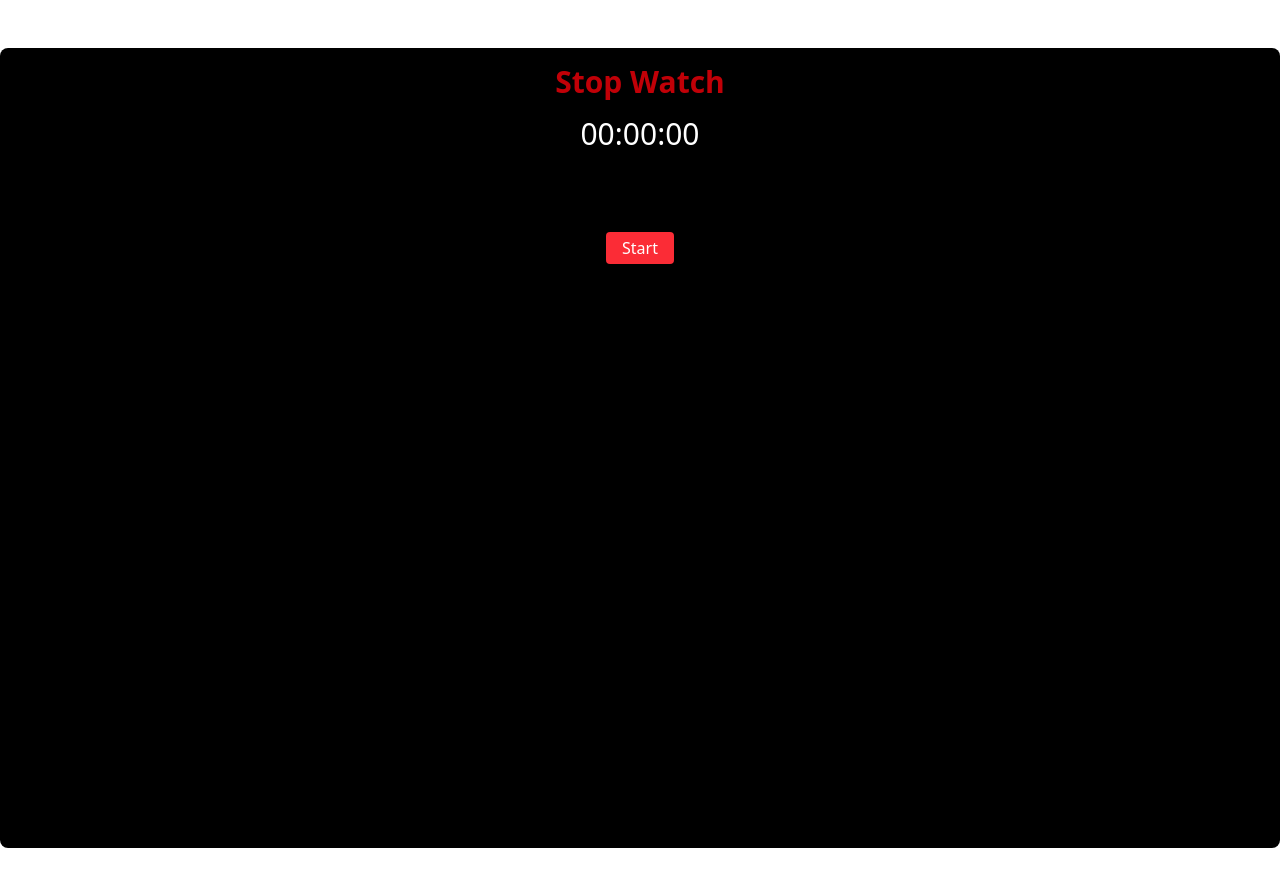
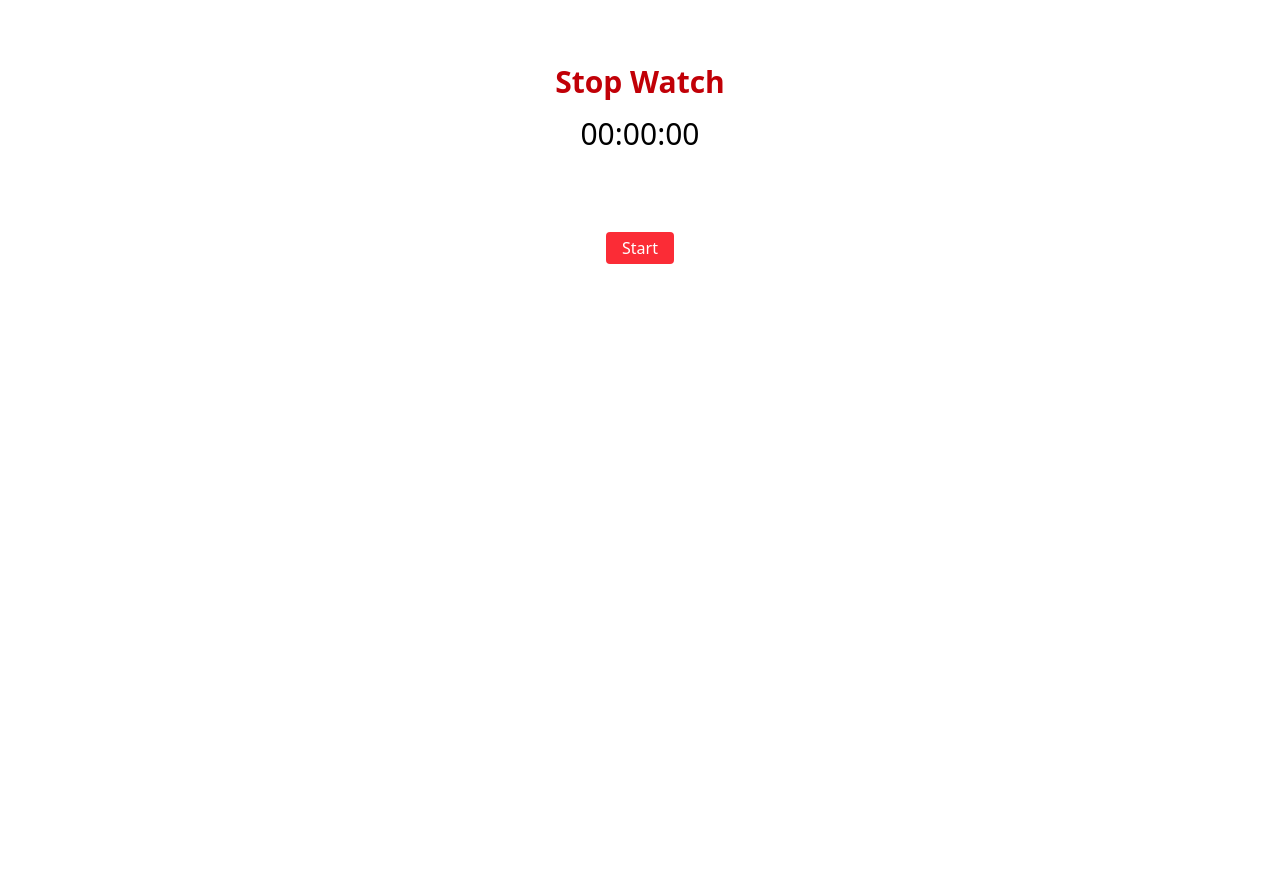
Before and after one commit to Shreyya18/react, a React (Vite) app in the folder stop-watch/: page / in a window 1280 px wide. Shown: the top 886 px of the page. Built offline with nearby package versions, Linux system fonts and the light colour scheme.

Commit message:
implement stopwatch functionality with start, pause, and reset actions

```diff
--- a/stop-watch/src/Components/StopWatch.jsx
+++ b/stop-watch/src/Components/StopWatch.jsx
@@ -3,11 +3,41 @@ import Timer from "./Timer";
 import ControlButton from "./ControlButton";
 
 const StopWatch = () => {
+  const[isActive,setIsActive]=React.useState(false);
+  const[isPaused,setIsPaused]=React.useState(false);
+  const[time,setTime]=React.useState(0);
+
+  const handleStart=()=>{
+    setIsActive(true);
+
+  }
+
+  const handleReset=()=>{
+    setIsActive(false);
+  }
+  const handlePause=()=>{
+    setIsPaused(!isPaused);
+
+  }
+
+  React.useEffect(()=> {
+    let intervalId;
+    if(isActive && !isPaused){
+      intervalId=setInterval(()=>{
+        setTime((time)=>time+1);
+      },10);
+    }
+    else{
+      clearInterval(intervalId);
+    }
+  },[isActive,isPaused] );
+
+
   return (
-    <div className="h-screen w-full flex flex-col items-center  m-12 bg-black text-white mx-auto rounded-lg">
+    <div className="min-h-screen w-full flex flex-col items-center  m-12 bg-white text-black mx-auto  ">
       <h1 className="m-4 text-3xl font-bold text-red-700">Stop Watch</h1>
-      <Timer />
-      <ControlButton />
+      <Timer times={time} />
+      <ControlButton active={isActive} onStart={handleStart} onReset={handleReset} onPause={handlePause} pause={isPaused}/>
     </div>
   );
 };
```
